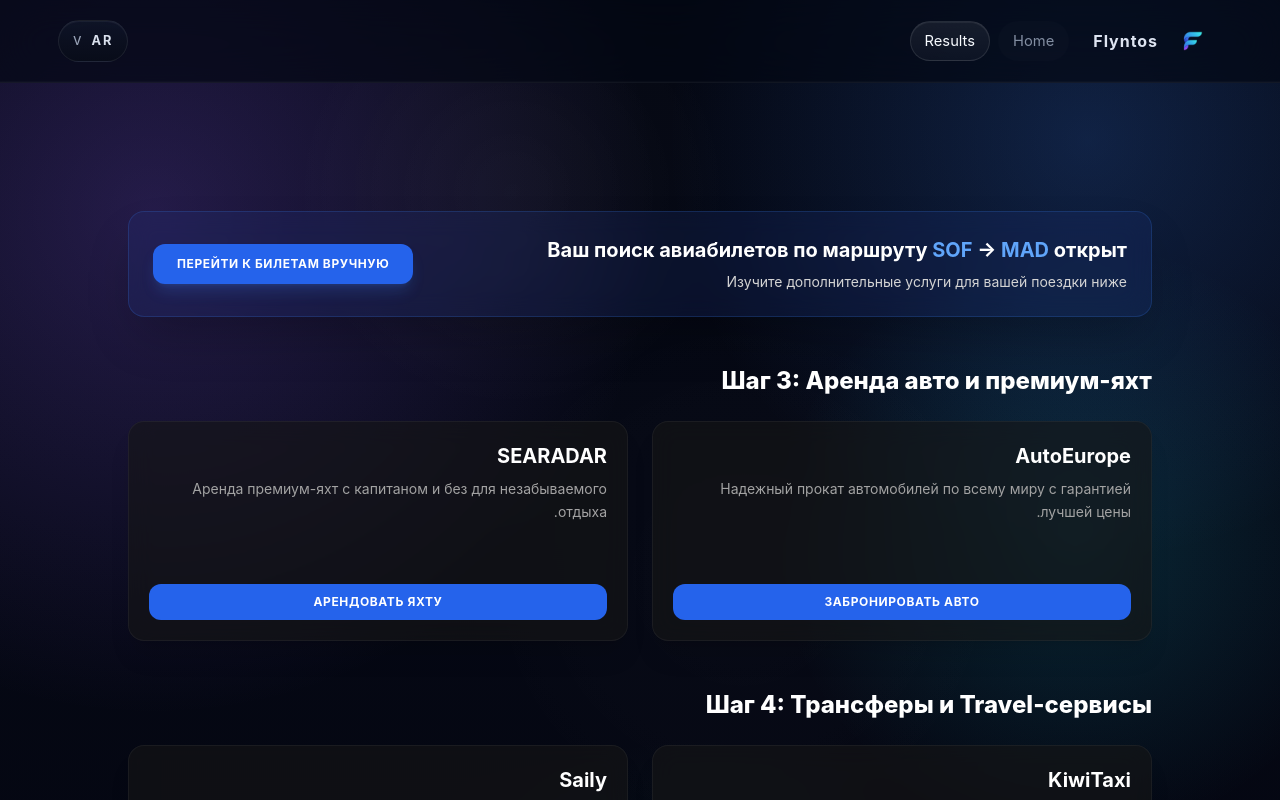
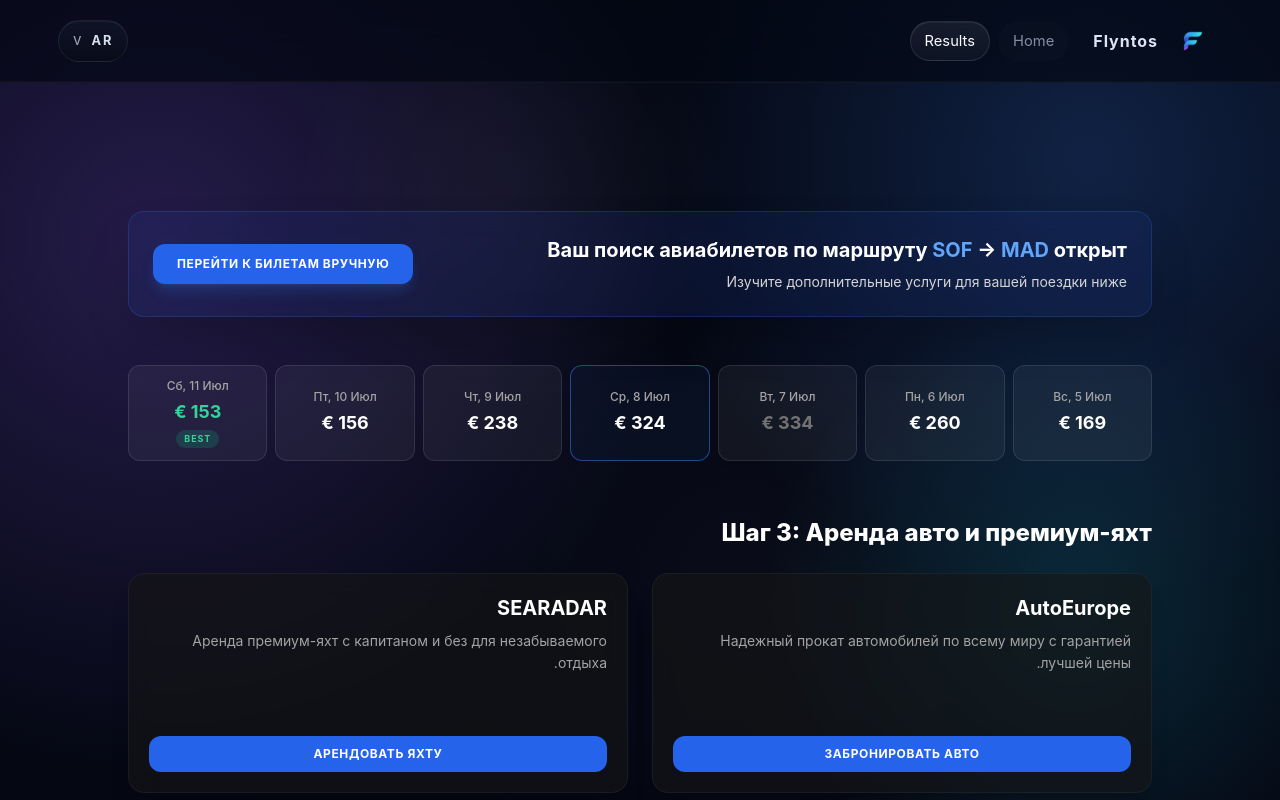
Before and after one commit to Corebit-Systems/Flyntos, a Next.js app in the folder apps/web/: page /ar/results in a window 1280 px wide. Shown: the top 800 px of the page. Built offline with nearby package versions, Linux system fonts and the light colour scheme.

Commit message:
feat: implement PriceMatrix component and results page under results route

```diff
--- a/apps/web/src/app/[locale]/results/page.tsx
+++ b/apps/web/src/app/[locale]/results/page.tsx
@@ -1,5 +1,6 @@
 import { getDictionary } from '@flyntos/i18n';
 import { getLocale } from '../../../lib/get-locale';
+import { PriceMatrix } from '../../../components/results/PriceMatrix';
 
 // Simple XSS sanitization (Next.js automatically escapes in JSX, but this is a requested explicit sanitization)
 const sanitize = (str: string | undefined | null) => {
@@ -20,9 +21,11 @@
   // Try to match 'origin' from the form we just wrote or 'from' as requested by user
   const originRaw = currentSearch.origin?.trim() || currentSearch.from?.trim() || 'SOF';
   const destinationRaw = currentSearch.destination?.trim() || currentSearch.to?.trim() || 'MAD';
+  const departDateRaw = currentSearch.departureDate?.trim() || currentSearch.depart?.trim() || '';
 
   const safeOrigin = sanitize(originRaw).toUpperCase();
   const safeDestination = sanitize(destinationRaw).toUpperCase();
+  const safeDepartDate = sanitize(departDateRaw);
 
   return (
     <div className="min-h-screen pt-32 pb-16 px-4 relative flex flex-col items-center">
@@ -45,6 +48,8 @@
           Перейти к билетам вручную
         </a>
       </div>
+
+      <PriceMatrix origin={safeOrigin} destination={safeDestination} departDate={safeDepartDate} />
 
       <div className="w-full max-w-5xl flex flex-col gap-12 relative z-10">
 
--- /dev/null
+++ b/apps/web/src/components/results/PriceMatrix.tsx
@@ -0,0 +1,98 @@
+'use client';
+
+import { useRouter, useSearchParams, usePathname } from 'next/navigation';
+import { useMemo } from 'react';
+
+function generateMatrix(baseDateStr: string, origin: string, destination: string) {
+  const baseDate = baseDateStr ? new Date(baseDateStr) : new Date();
+  if (isNaN(baseDate.getTime())) baseDate.setTime(Date.now());
+
+  const seed = (origin + destination).split('').reduce((acc, char) => acc + char.charCodeAt(0), 0);
+
+  const days = [];
+  for (let i = -3; i <= 3; i++) {
+    const date = new Date(baseDate);
+    date.setDate(date.getDate() + i);
+
+    // Realistic pseudo-random price generation based on seed and offset
+    const variation = Math.sin(seed + i) * 100;
+    const price = Math.round(200 + (seed % 100) + variation);
+
+    days.push({
+      date,
+      dateString: date.toISOString().substring(0, 10),
+      price: Math.max(50, price),
+      offset: i,
+    });
+  }
+
+  const prices = days.map(d => d.price);
+  const minPrice = Math.min(...prices);
+  const maxPrice = Math.max(...prices);
+
+  return { days, minPrice, maxPrice };
+}
+
+export function PriceMatrix({ origin, destination, departDate }: { origin: string, destination: string, departDate: string }) {
+  const router = useRouter();
+  const searchParams = useSearchParams();
+  const pathname = usePathname();
+
+  const { days, minPrice, maxPrice } = useMemo(() =>
+    generateMatrix(departDate, origin, destination),
+  [departDate, origin, destination]);
+
+  const handleSelect = (newDate: string) => {
+    const params = new URLSearchParams(searchParams.toString());
+    // Update both just in case
+    if (params.has('depart')) {
+      params.set('depart', newDate);
+    } else {
+      params.set('departureDate', newDate);
+    }
+    router.push(`${pathname}?${params.toString()}`);
+  };
+
+  const formatter = new Intl.DateTimeFormat('ru-RU', { weekday: 'short', day: 'numeric', month: 'short' });
+
+  return (
+    <div className="w-full max-w-5xl mx-auto mb-12 z-10 relative">
+      <div className="flex overflow-x-auto md:grid md:grid-cols-7 gap-2 pb-2 custom-scrollbar">
+        {days.map((day) => {
+          const isSelected = day.offset === 0;
+          const isCheapest = day.price === minPrice;
+          const isExpensive = day.price === maxPrice;
+
+          return (
+            <div
+              key={day.dateString}
+              onClick={() => handleSelect(day.dateString)}
+              className={`
+                shrink-0 w-28 md:w-auto flex flex-col items-center justify-center p-3 rounded-xl cursor-pointer transition-all border
+                ${isSelected
+                  ? 'border-blue-500/50 bg-blue-500/5 hover:bg-blue-500/10'
+                  : 'bg-white/5 border-white/10 hover:bg-white/10'
+                }
+              `}
+            >
+              <div className="text-xs text-neutral-400 capitalize mb-1 text-center font-medium">
+                {formatter.format(day.date).replace('.', '')}
+              </div>
+              <div className={`
+                text-lg font-bold
+                ${isCheapest ? 'text-emerald-400' : isExpensive ? 'text-neutral-500' : 'text-white'}
+              `}>
+                {day.price} €
+              </div>
+              {isCheapest && (
+                <div className="mt-1 text-[9px] font-bold uppercase tracking-widest bg-emerald-500/20 text-emerald-400 px-2 py-0.5 rounded-full">
+                  Best
+                </div>
+              )}
+            </div>
+          );
+        })}
+      </div>
+    </div>
+  );
+}
```
Also changed, not shown: 1 other file (tests, documents, lock files or other folders).
